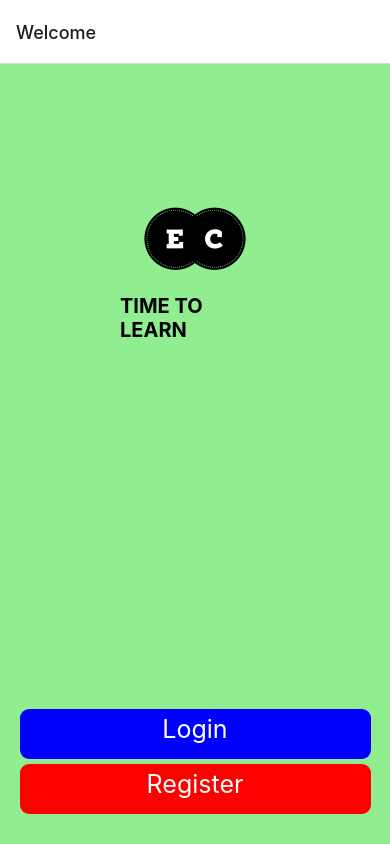
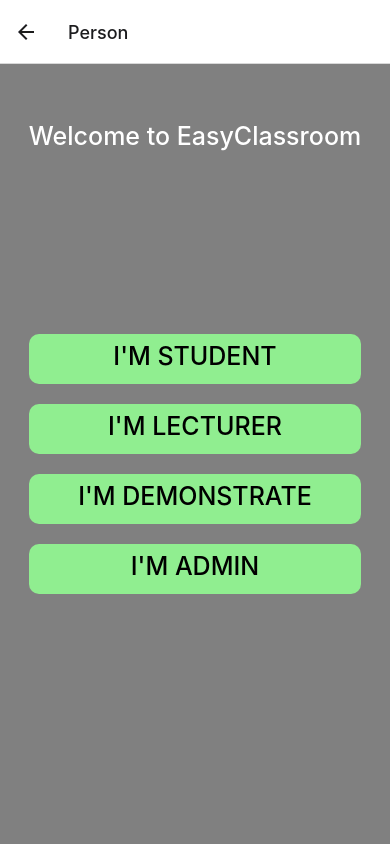
Before and after one commit to minshaf998/easyClassroom, a React Native app: screen /Person in a window 390 px wide. Built offline with nearby package versions, Linux system fonts and the light colour scheme.

Commit message:
some changes

```diff
--- a/app/navigation/AuthNavigator.js
+++ b/app/navigation/AuthNavigator.js
@@ -4,6 +4,7 @@ import React from "react";
 import WelcomeScreen from "../screens/WelcomeScreen";
 import LoginScreen from "../screens/LoginScreen";
 import RegisterScreen from "../screens/RegisterScreen";
+import PersonScreen from "../screens/PersonScreen";
 
 const Stack = createStackNavigator();
 
@@ -12,6 +13,7 @@ const AuthNavigator = () => (
     <Stack.Screen name="Welcome" component={WelcomeScreen} />
     <Stack.Screen name="Login" component={LoginScreen} />
     <Stack.Screen name="Register" component={RegisterScreen} />
+    <Stack.Screen name="Person" component={PersonScreen} />
   </Stack.Navigator>
 );
 
--- /dev/null
+++ b/app/screens/PersonScreen.js
@@ -0,0 +1,65 @@
+//import liraries
+import React, { Component } from "react";
+import { View, Text, StyleSheet, Button } from "react-native";
+
+// create a component
+const PersonScreen = () => {
+  return (
+    <View style={styles.container}>
+      <View style={styles.titleText}>
+        <Text style={[styles.text, { color: "white" }]}>
+          Welcome to EasyClassroom
+        </Text>
+      </View>
+
+      <View style={styles.box}>
+        <Text style={styles.text}>I'M STUDENT</Text>
+      </View>
+
+      <View style={styles.box}>
+        <Text style={styles.text}>I'M LECTURER</Text>
+      </View>
+
+      <View style={styles.box}>
+        <Text style={styles.text}>I'M DEMONSTRATE</Text>
+      </View>
+
+      <View style={styles.box}>
+        <Text style={styles.text}>I'M ADMIN</Text>
+      </View>
+    </View>
+  );
+};
+
+// define your styles
+const styles = StyleSheet.create({
+  container: {
+    flex: 1,
+    justifyContent: "center",
+    alignItems: "center",
+    backgroundColor: "grey",
+  },
+
+  box: {
+    backgroundColor: "lightgreen",
+    width: "85%",
+    marginTop: 20,
+    height: 50,
+    borderRadius: 10,
+  },
+
+  text: {
+    fontSize: 25,
+    fontWeight: "500",
+    alignSelf: "center",
+    paddingTop: 7,
+  },
+
+  titleText: {
+    position: "absolute",
+    top: 50,
+  },
+});
+
+//make this component available to the app
+export default PersonScreen;
--- a/app/screens/RegisterScreen.js
+++ b/app/screens/RegisterScreen.js
@@ -6,7 +6,7 @@ import { View, Text, StyleSheet } from "react-native";
 const RegisterScreen = () => {
   return (
     <View style={styles.container}>
-      <Text>RegisterScreen</Text>
+      <Text style={styles.textStyle}>RegisterScrdeen</Text>
     </View>
   );
 };
@@ -17,7 +17,12 @@ const styles = StyleSheet.create({
     flex: 1,
     justifyContent: "center",
     alignItems: "center",
-    backgroundColor: "#2c3e50",
+    backgroundColor: "white",
+  },
+
+  textStyle: {
+    fontSize: 23,
+    color: "red",
   },
 });
 
--- a/app/screens/WelcomeScreen.js
+++ b/app/screens/WelcomeScreen.js
@@ -31,7 +31,7 @@ function WelcomeScreen({ navigation }) {
         <TouchableOpacity
           style={[styles.button, { backgroundColor: "red", marginTop: 5 }]}
           title="Register"
-          onPress={() => navigation.navigate("Register")}
+          onPress={() => navigation.navigate("Person")}
         >
           <Text style={styles.buttonText}>Register</Text>
         </TouchableOpacity>
--- a/package.json
+++ b/package.json
@@ -13,6 +13,7 @@
     "@react-navigation/stack": "^6.0.11",
     "expo": "~42.0.1",
     "expo-status-bar": "~1.0.4",
+    "formik": "^2.2.9",
     "react": "16.13.1",
     "react-dom": "16.13.1",
     "react-native": "https://github.com/expo/react-native/archive/sdk-42.0.0.tar.gz",
```
Also changed, not shown: 2 other files (tests, documents, lock files or other folders).
